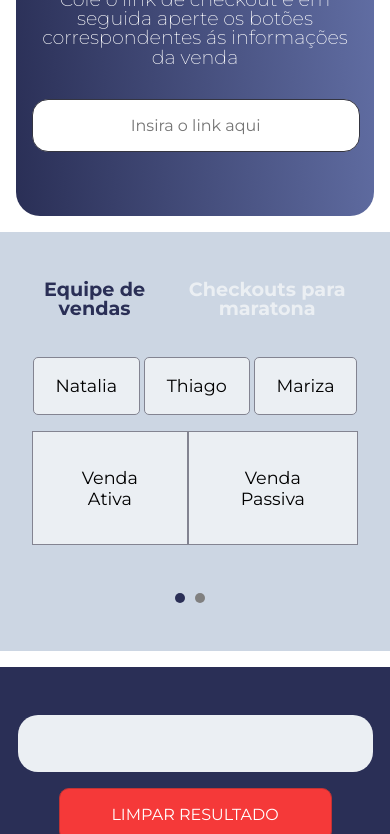
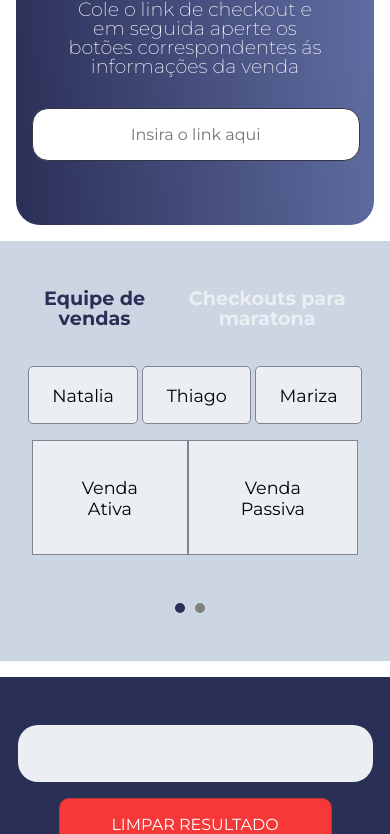
Before and after one commit to mdigitalagencia/utmtester, a plain HTML site: page index.html in a window 390 px wide. Shown: the part 170-1004 px from the top of the page. Drawn offline with Linux system fonts and the light colour scheme.

Commit message:
Update mediaquery.css

```diff
--- a/mediaquery.css
+++ b/mediaquery.css
@@ -12,7 +12,9 @@
 .explicacao {
 	font-size: 1.2em;
 	font-weight: 200;
-	padding-top: 0.5em;
+	padding-top: 1em;
+	width: 80%;
+		margin: auto;
 }
 
 .titulo {
@@ -20,7 +22,7 @@
 }
 
 .pessoas button {
-	padding: 1em 5.6vw;
+	padding: 1em 6vw;
 	border-radius: 5px;
 }
 
@@ -41,7 +43,7 @@
 }
 
 #checkoutsParaMaratona {
-	padding: 4em 1em 4em 1em;
+	padding: 3em 1em 3em 1em;
 }
 
 .segunda-linha {
@@ -59,6 +61,7 @@
 	padding: 1em 0;
 	margin-top: 1em;
 }
+
 
 .resultado {
 	margin-top: 1em;
```
